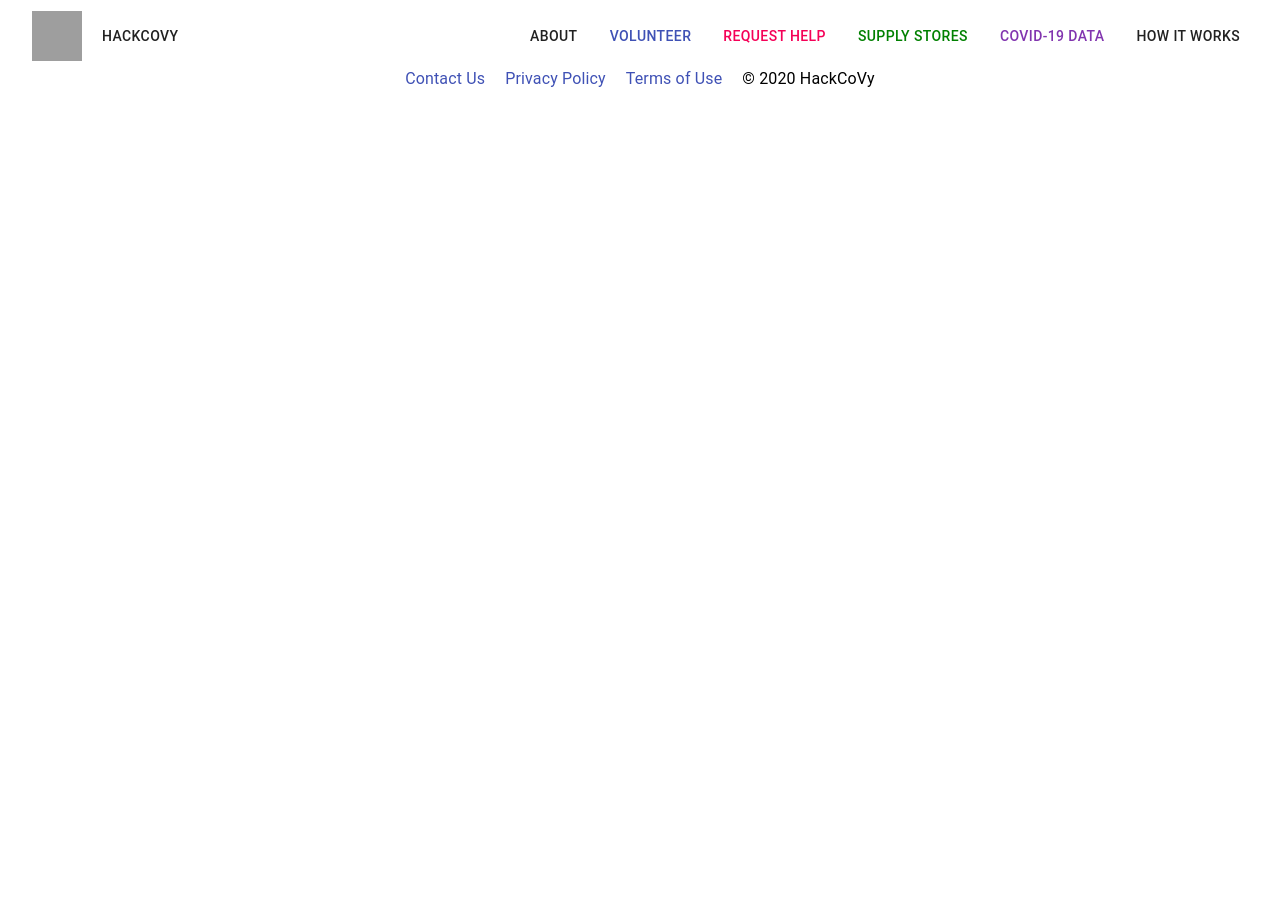
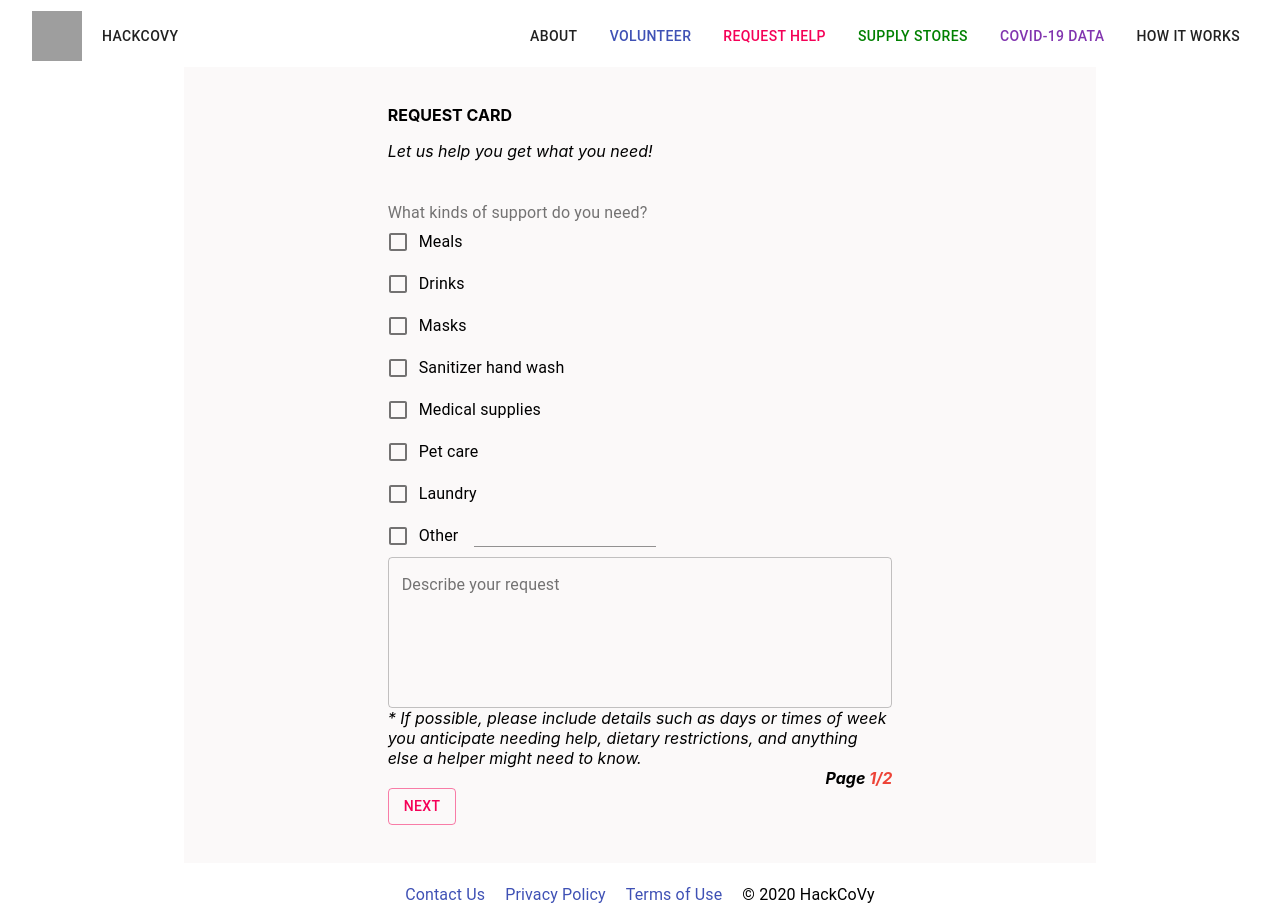
Before and after one commit to ltn18/DoctorAlly, a React (Create React App) app: page /request_help/1 in a window 1280 px wide. Before the commit the page ends 800 px from the top, so only its background shows below. Built offline with nearby package versions, Linux system fonts and the light colour scheme; grey boxes are pictures that could not be loaded.

Commit message:
add request form

```diff
--- a/src/App.js
+++ b/src/App.js
@@ -24,7 +24,8 @@ const App = () => {
         <Route exact path="/volunteer" component={Volunteer}/>
         <Route exact path="/volunteer/signup" component={VolunteerSignUp}/>
 
-        <Route exact path="/request_help" component={Request_help}/>
+        <Route path="/request_help/:id" component={Request_help}/>
+
         <Route exact path="/supply_stores" component={Supply_stores}/>
         <Route exact path="/covid19_data" component={Covid19_data}/>
         <Route exact path="/how_it_works" component={How_it_works}/>
--- a/src/components/content/index.js
+++ b/src/components/content/index.js
@@ -1,6 +1,6 @@
 export {default as Volunteer} from './volunteer/volunteer';
 export {default as VolunteerSignUp} from './volunteer/volunteerSignUp';
-export {default as Request_help} from './request_help';
+export {default as Request_help} from './request_help/request_help';
 export {default as Supply_stores} from './supply_stores';
 export {default as Covid19_data} from './covid19_data';
 export {default as How_it_works} from './how_it_works';
--- a/src/components/content/request_help.js
+++ /dev/null
@@ -1,11 +0,0 @@
-import React from 'react'
-
-const Request_help = () => {
-  return (
-    <div>
-      Request help
-    </div>
-  )
-}
-
-export default Request_help
--- /dev/null
+++ b/src/components/content/request_help/requestComponents.js
@@ -0,0 +1,123 @@
+import React from 'react';
+import { useHistory } from 'react-router-dom';
+
+import TextField from '@material-ui/core/TextField';
+import { Button, ButtonGroup } from '@material-ui/core';
+import FormLabel from '@material-ui/core/FormLabel';
+import FormControl from '@material-ui/core/FormControl';
+import FormGroup from '@material-ui/core/FormGroup';
+import FormControlLabel from '@material-ui/core/FormControlLabel';
+import Checkbox from '@material-ui/core/Checkbox';
+
+const Requests = (props) => {
+  const { formControl } = props;
+  const history = useHistory();
+
+  const moveToPage2 = () => {
+    history.push("/request_help/2");
+  }
+
+  return (
+    <FormControl className={formControl}>
+      <FormLabel>What kinds of support do you need?</FormLabel>
+      <FormGroup>
+        <FormControlLabel
+          control={<Checkbox />}
+          label="Meals"
+        />
+        <FormControlLabel
+          control={<Checkbox />}
+          label="Drinks"
+        />
+        <FormControlLabel
+          control={<Checkbox />}
+          label="Masks"
+        />
+        <FormControlLabel
+          control={<Checkbox />}
+          label="Sanitizer hand wash"
+        />
+        <FormControlLabel
+          control={<Checkbox />}
+          label="Medical supplies"
+        />
+        <FormControlLabel
+          control={<Checkbox />}
+          label="Pet care"
+        />
+        <FormControlLabel
+          control={<Checkbox />}
+          label="Laundry"
+        />
+        <div>
+          <FormControlLabel
+            control={<Checkbox />}
+            label="Other "
+          />
+          <TextField multiline />
+        </div>
+      </FormGroup>
+      <TextField
+        label="Describe your request"
+        variant="outlined"
+        multiline
+        rows={6}
+      />
+      <div style={{ fontStyle: 'italic' }}>
+        * If possible, please include details such as
+        days or times of week you anticipate needing help, dietary restrictions,
+        and anything else a helper might need to know.
+      </div>
+      <div style={{ display: 'flex', justifyContent: 'space-between' }}>
+        <ButtonGroup
+          style={{ marginTop: 20, }}
+          color="secondary"
+          aria-label="outlined secondary button group">
+          <Button onClick={moveToPage2}>Next</Button>
+        </ButtonGroup>
+        <strong style={{ fontStyle: 'italic' }}>
+          Page {<span style={{ color: '#ED4337' }}>1/2</span>}
+        </strong>
+      </div>
+    </FormControl>
+  )
+}
+
+const PersonalInformation = (props) => {
+  const { personalInfo } = props;
+  const history = useHistory();
+
+  const moveToPage1 = () => {
+    history.push("/request_help/1");
+  }
+
+  return (
+    <>
+      <FormControl className={personalInfo}>
+        <FormLabel>Personal information</FormLabel>
+        <TextField label="Your full name" variant="outlined" />
+        <TextField label="Your location" variant="outlined" />
+        <TextField label="Your medical facility" variant="outlined" />
+        <TextField label="Your job title/ role" variant="outlined" />
+        <TextField label="Your email" variant="outlined" />
+        <TextField label="Your phone number" variant="outlined" />
+      </FormControl>
+
+      <div style={{ display: 'flex', justifyContent: 'space-between' }}>
+        <ButtonGroup
+          style={{ marginTop: 20, }}
+          color="secondary"
+          aria-label="outlined secondary button group">
+          <Button onClick={moveToPage1}>Back</Button>
+          <Button>Submit</Button>
+        </ButtonGroup>
+        <strong style={{ fontStyle: 'italic' }}>
+          Page {<span style={{ color: '#00ff00' }}>2/2</span>}
+        </strong>
+      </div>
+    </>
+  )
+}
+
+
+export { PersonalInformation, Requests }
--- /dev/null
+++ b/src/components/content/request_help/request_help.js
@@ -0,0 +1,61 @@
+import React from 'react';
+import { useParams } from 'react-router-dom';
+
+import { PersonalInformation, Requests } from './requestComponents';
+
+import { makeStyles } from '@material-ui/core/styles';
+import { Container } from '@material-ui/core';
+
+
+const useStyles = makeStyles((theme) => ({
+  root: {
+    '& > *': {
+      margin: theme.spacing(1),
+      width: '50ch',
+    },
+    display: 'flex',
+    flexDirection: 'column',
+    alignItems: 'center',
+    backgroundColor: 'hsl(0,20%,98%)',
+    padding: '30px',
+    marginBottom: 20,
+  },
+  personalInfo: {
+    '& > *': {
+      margin: theme.spacing(1),
+      width: '50ch',
+    },
+  },
+  quote: {
+    display: 'flex',
+    flexDirection: 'column',
+    marginTop: 20,
+    fontStyle: 'italic'
+  },
+}));
+
+const RequestForm = () => {
+  const classes = useStyles();
+  const { id } = useParams();
+  console.log(id);
+  return (
+    <Container maxWidth="md">
+      <form className={classes.root} noValidate autoComplete="off">
+        <div style={{ marginBottom: 20 }}>
+          <strong>REQUEST CARD</strong>
+          <p style={{ fontStyle: 'italic' }}>Let us help you get what you need!</p>
+        </div>
+        {id === "1"
+        ?<Requests FormControl={classes.formControl} />
+        : <PersonalInformation
+          personalInfo={classes.personalInfo}
+        />}
+
+      </form>
+    </Container>
+  )
+
+
+}
+
+export default RequestForm;
--- a/src/components/content/volunteer/volunteer.js
+++ b/src/components/content/volunteer/volunteer.js
@@ -10,7 +10,7 @@ const Volunteer = () => {
 
   return (
     <div>
-      <Button onClick={ moveToSignUp }>Volunteer</Button>
+      <Button onClick={ moveToSignUp } color="primary" variant="outlined">Volunteer Now</Button>
     </div>
   )
 }
--- a/src/components/content/volunteer/volunteerSignUp.js
+++ b/src/components/content/volunteer/volunteerSignUp.js
@@ -80,7 +80,7 @@ const VolunteerSignUp = () => {
             />
             <FormControlLabel
               control={<Checkbox />}
-              label="Money"
+              label="Pet care"
             />
             <FormControlLabel
               control={<Checkbox />}
--- a/src/components/layout/header/header.js
+++ b/src/components/layout/header/header.js
@@ -43,7 +43,7 @@ const Header = () => {
       <div className={classes.buttonGroup}>
         <Button onClick={() => { handleRouteSwitch("about") }} >About</Button>
         <Button onClick={() => { handleRouteSwitch("volunteer") }} color="primary" >Volunteer</Button>
-        <Button onClick={() => { handleRouteSwitch("request_help") }} color="secondary" >Request help</Button>
+        <Button onClick={() => { handleRouteSwitch("request_help/1") }} color="secondary" >Request help</Button>
         <Button onClick={() => { handleRouteSwitch("supply_stores") }} style={{ color: 'green' }} >Supply stores</Button>
         <Button onClick={() => { handleRouteSwitch("covid19_data") }} style={{ color: '#8134AF' }} >Covid-19 Data</Button>
         <Button onClick={() => { handleRouteSwitch("how_it_works") }} >How it works</Button>
```
